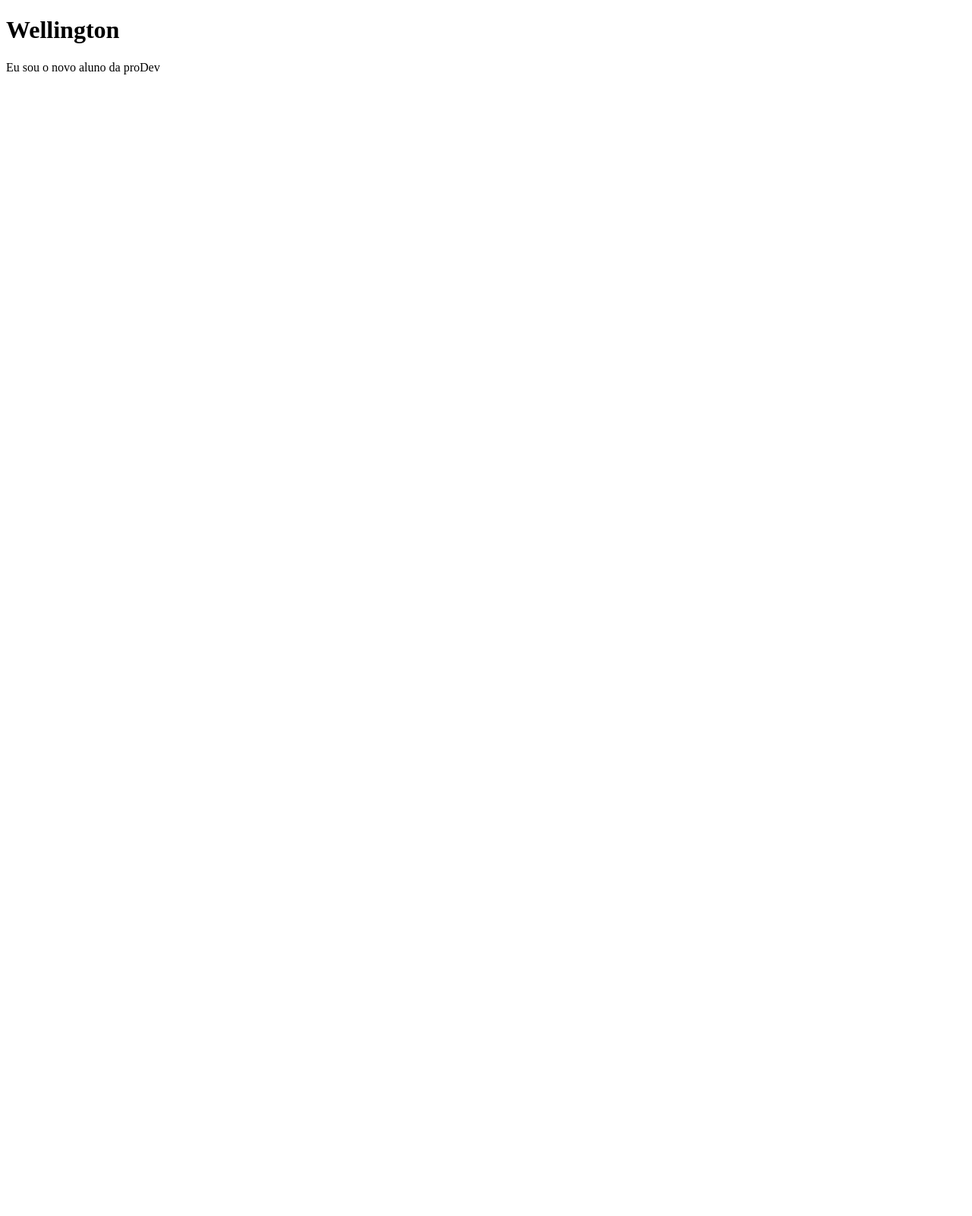
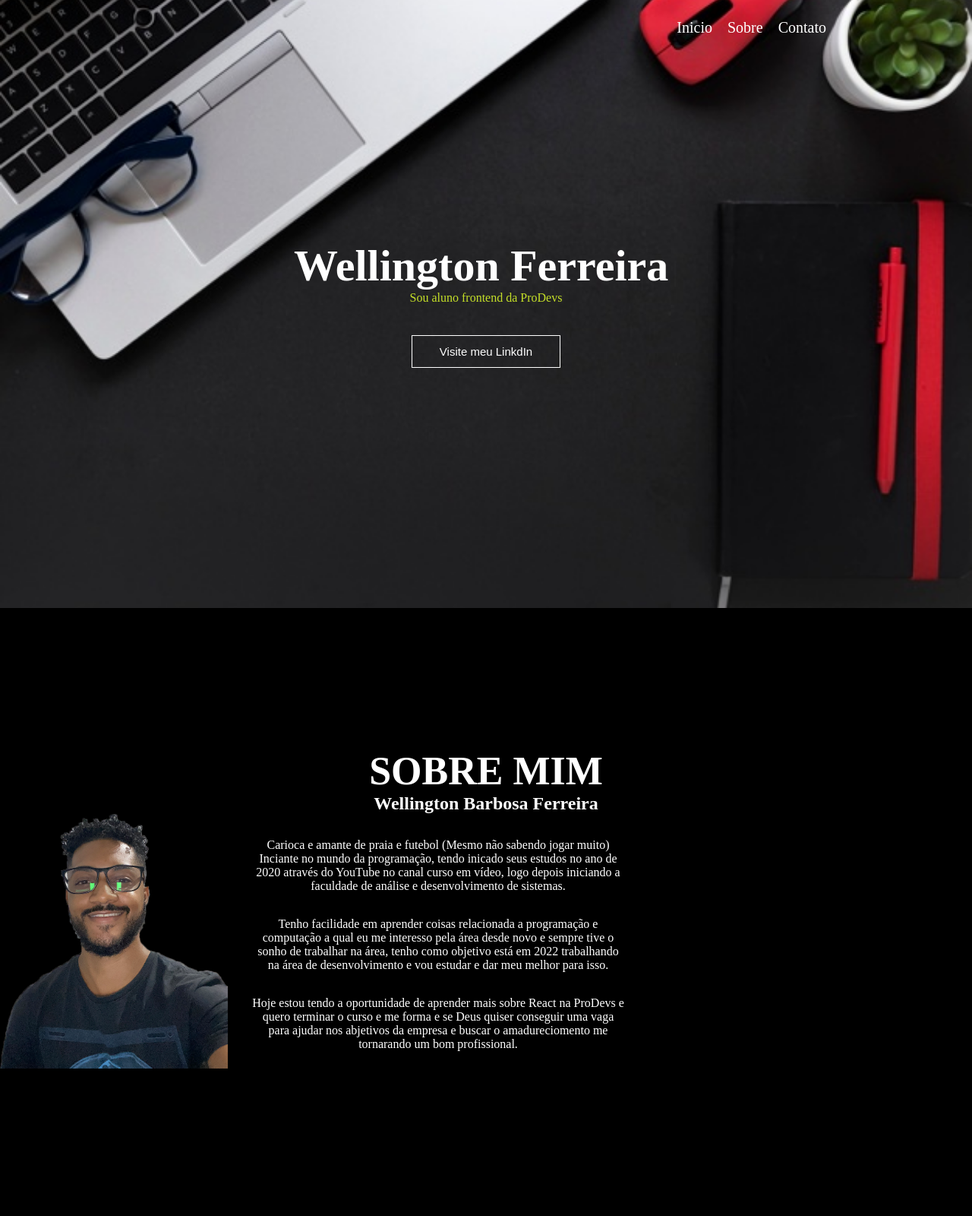
Before and after one commit to wellington1603/portfolio, a plain HTML site: page index.html in a window 1280 px wide. Shown: the top 1600 px of the page at 76% size. Before the commit the page ends 800 px from the top, so only its background shows below. Drawn offline with nearby package versions, Linux system fonts and the light colour scheme; a script that the page names is missing; a web font is replaced by a local one.

Commit message:
portfolio

```diff
--- /dev/null
+++ b/css/fonts.css
@@ -0,0 +1 @@
+@import url('https://fonts.googleapis.com/css2?family=Source+Serif+Pro:ital,wght@0,200;0,300;0,400;0,600;1,400&display=swap');
--- /dev/null
+++ b/css/styles.css
@@ -0,0 +1,158 @@
+*{
+    margin: 0;
+    padding: 0;
+    box-sizing: border-box;
+}
+
+body{
+    overflow-x: hidden;
+    font-family: 'Source Serif Pro', serif;
+    color: #ffffff;
+}
+
+section{
+    height: 100vh;
+    width: 100vw;
+    position: relative;
+}
+
+.wrapper{
+    text-align: center;
+    position: absolute;
+    top: 50%;
+    width: 100%;
+    transform: translateY(-50%);
+}
+
+#intro{
+    background-image: url(../assets/pc.jpg);
+    background-size: cover;
+    background-repeat: no-repeat;
+    background-position: 50%;
+    color: rgb(255, 255, 255);
+}
+
+#principal{
+    font-size: 58px;
+}
+#titulo-sobre,
+#titulo-sobre{
+    text-transform: uppercase;
+    font-size: 52px;
+}
+
+#principal::after {
+    content: '|';
+    opacity: 1;
+    font-size: 35px;
+    margin-left: 5px;
+    display: inline-block;
+    animation: blink .7s infinite;
+  }
+
+  @keyframes blink {
+    0%, 100% {
+      opacity: 1;
+    }
+    50% {
+      opacity: 0;
+    }
+  }
+
+
+#secundario{
+    font-weight: 100;
+}
+
+.linkedIn{
+    background: transparent;
+    color: #ffffff;
+    border: 1px #ffffff solid;
+    margin-top: 40px;
+    padding: 12px 36px;
+    font-size: 15px;
+    cursor: pointer;
+
+    transition: all 0.3s ease;
+}
+
+.linkedIn:hover{
+    background: #ffffff;
+    color: black;
+}
+
+.paragrafo-princi{
+    width: 50%;
+    margin: 32px;
+    font-size: 16px;
+}
+
+#para-header{
+    color: rgb(197, 224, 40);
+}
+
+.navegacao{
+    position: fixed;
+    top: 0;
+    left: 0;
+    width: 100%;
+    display: flex;
+    justify-content: space-around;
+    align-items: center;
+    transition: all 1.5s  ease;
+    z-index: 2;
+}
+
+.sticky{
+    background-color: #000;
+    width: 100%;
+    justify-content: center;
+    align-items: center;
+}
+
+
+
+.navegacao ul a{
+    text-decoration: none;
+    color: #ffffff;
+    font-size: 20px;
+    transition: all 0.5s ease;
+}
+
+.navegacao ul a:hover{
+    color: rgb(197, 224, 40);
+}
+
+
+.navegacao ul{
+    display: flex;
+    flex-direction: row;
+    justify-content: flex-end;
+    align-items: center;
+    width: 70%;
+    margin: 25px 0;
+}
+.navegacao ul li{
+    margin-left: 20px;
+    list-style: none;
+}
+
+section{
+    background-color: black;
+}
+
+footer{
+    background-color: rgb(48, 46, 46);
+    text-align: center;
+}
+
+footer p{
+    padding: 25px;
+}
+
+.box-sobre{
+    display: flex;
+    justify-content: center;
+
+
+}
--- a/index.html
+++ b/index.html
@@ -3,13 +3,85 @@
 <html>
     <head>
         <meta charset="utf-8"/>
-        <meta http-equiv="refresh" content="5">
         <title>Wellington Ferreira</title>
+        <link rel="stylesheet" href="./css/styles.css">
+        <link rel="stylesheet" href="./css/fonts.css"/>
     </head>
 
     <body>
-        <h1>Wellington</h1>
-        <p>Eu sou o novo aluno da proDev</p>
 
+        <header>
+            <nav class="navegacao">
+                <ul>
+                    <li class="nav-titulo"><a href="#intro">Inicio</a></li>
+                    <li class="nav-titulo"><a href="#sobre">Sobre</a></li>
+                    <li class="nav-titulo"><a href="#contato">Contato</a></li>
+
+                </ul>
+            </nav>
+        </header>
+
+        <section id="intro">
+
+            <div class="wrapper">
+                <h1 id="principal">Wellington Ferreira</h1>
+                <p id="para-header">Sou aluno frontend da ProDevs</p>
+                <a href="https://linkedin.com/" target="blank"><button class="linkedIn">Visite meu LinkdIn</button></a>
+            </div>
+        </section>
+
+        <!--Seção 01-->
+
+
+        <section id="sobre">
+            <div class="wrapper">
+
+                <h2 id="titulo-sobre">SOBRE MIM</h2>
+
+                <h2>Wellington Barbosa Ferreira</h2>
+
+                <div class="box-sobre">
+                    <div>
+
+                        <img src="./assets/wel.png" alt="" style="width: 300px;">
+                    </div>
+
+                    <div>
+                        <p class="paragrafo-princi"> Carioca e amante de praia e futebol (Mesmo não sabendo jogar muito) Inciante no mundo da programação, tendo inicado seus estudos no ano de 2020 através do YouTube no canal curso em vídeo, logo depois iniciando a faculdade de análise e desenvolvimento de sistemas. </p>
+
+                        <p class="paragrafo-princi">Tenho facilidade em aprender coisas relacionada a programação e computação a qual eu me interesso pela área desde novo e sempre tive o sonho de trabalhar na área, tenho como objetivo está em 2022 trabalhando na área de desenvolvimento e vou estudar e dar meu melhor para isso.</p>
+
+                        <p class="paragrafo-princi">Hoje estou tendo a oportunidade de aprender mais sobre React na ProDevs e quero terminar o curso e me forma e se Deus quiser conseguir uma vaga para ajudar nos abjetivos da empresa e buscar o amadureciomento me tornarando um bom profissional.</p>
+                    </div>
+                </div>
+
+            </div>
+        </section>
+
+        <!--FIM da seção 01-->
+
+        <!--Seção 02-->
+        <section id="contato">
+            <div class="wrapper">
+                <h2 id="titulo-sobre">Contato</h2>
+                <div id="infoContato">
+
+                    <p>WhatsApp: (21) 96587-2048</p>
+                    <p>wellington.ferreira100@gmail.com</p>
+                </div>
+
+            </div>
+        </section>
+
+        <footer>
+            <p>&copy;Copyright 2021</p>
+        </footer>
+        <!--FIM da seção 02-->
+
+
+        <script src="https://cdnjs.cloudflare.com/ajax/libs/gsap/2.1.3/TweenMax.min.js"></script>
+        <script src="https://cdnjs.cloudflare.com/ajax/libs/ScrollMagic/2.0.7/ScrollMagic.min.js"></script>
+        <script src="https://cdnjs.cloudflare.com/ajax/libs/ScrollMagic/2.0.7/plugins/animation.gsap.js"></script>
+        <script src="./js/app.js"></script>
     </body>
 </html>
--- /dev/null
+++ b/js/app.js
@@ -0,0 +1,45 @@
+//Função monitorar scroll menu
+
+window.addEventListener("scroll", function() {
+    let nav = document.querySelector("nav")
+    nav.classList.toggle('sticky', window.scrollY > 150)
+})
+
+//função animação digitação de máquina
+
+function typeWriter(elemento) {
+    const textoArray = elemento.innerHTML.split('');
+    elemento.innerHTML = '';
+    textoArray.forEach((letra, i) => {
+      setTimeout(() => elemento.innerHTML += letra, 200* i);
+    });
+  }
+
+  const nameTitle = document.getElementById('principal')
+  typeWriter(nameTitle)
+
+
+// //iniciar o controller
+
+const controller = new ScrollMagic.Controller()
+
+// //definir os elemetos a serem usados
+
+const contato = document.getElementById('contato')
+const contatoTitle = document.getElementById('infoContato')
+
+const scene = new ScrollMagic.Scene({
+    triggerElement: contato,
+    triggerHook: 0,
+    duration: 2000
+}).setPin(contato)
+.addTo(controller)
+
+const contatoTextAnimation = TweenMax.fromTo(contatoTitle, 2, {opacity: 0}, {opacity: 1})
+const scene2 = new ScrollMagic.Scene({
+    triggerElement: contato,
+    triggerHook: 0,
+    duration: 2000
+})
+.setTween(contatoTextAnimation)
+.addTo(controller)
```
Also changed, not shown: assets/pc.jpg (added), assets/wel.png (added).
